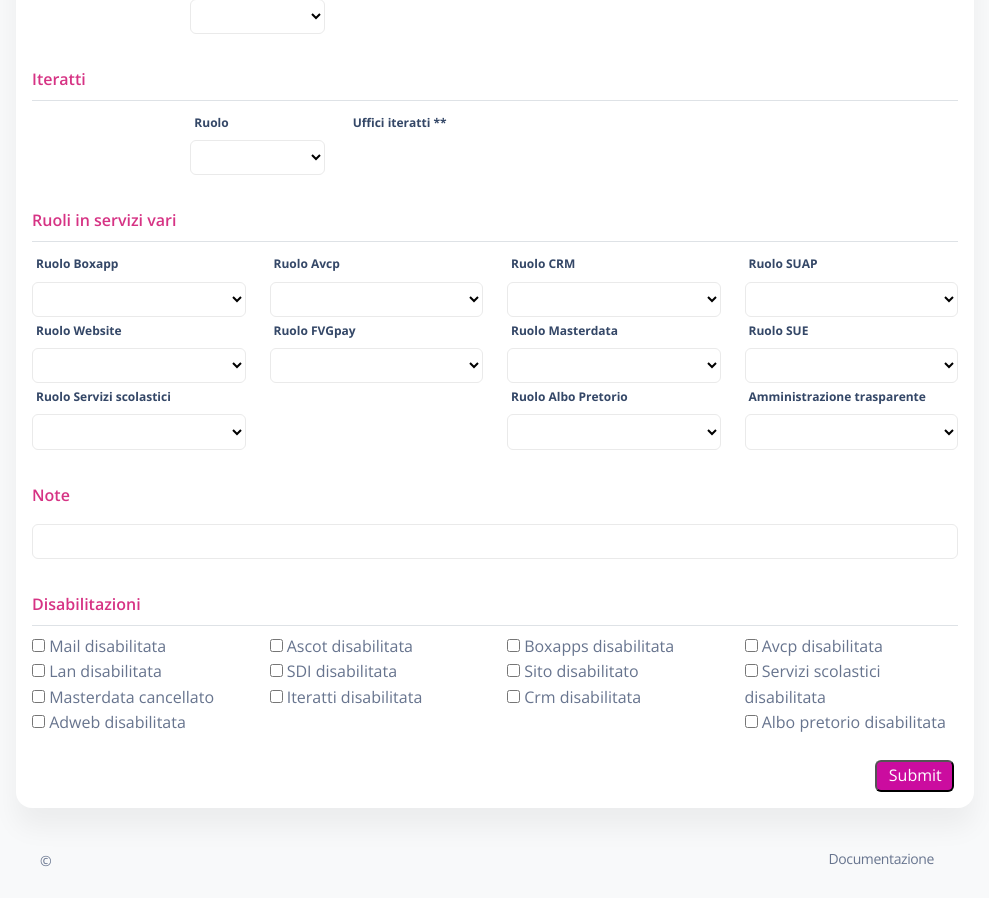
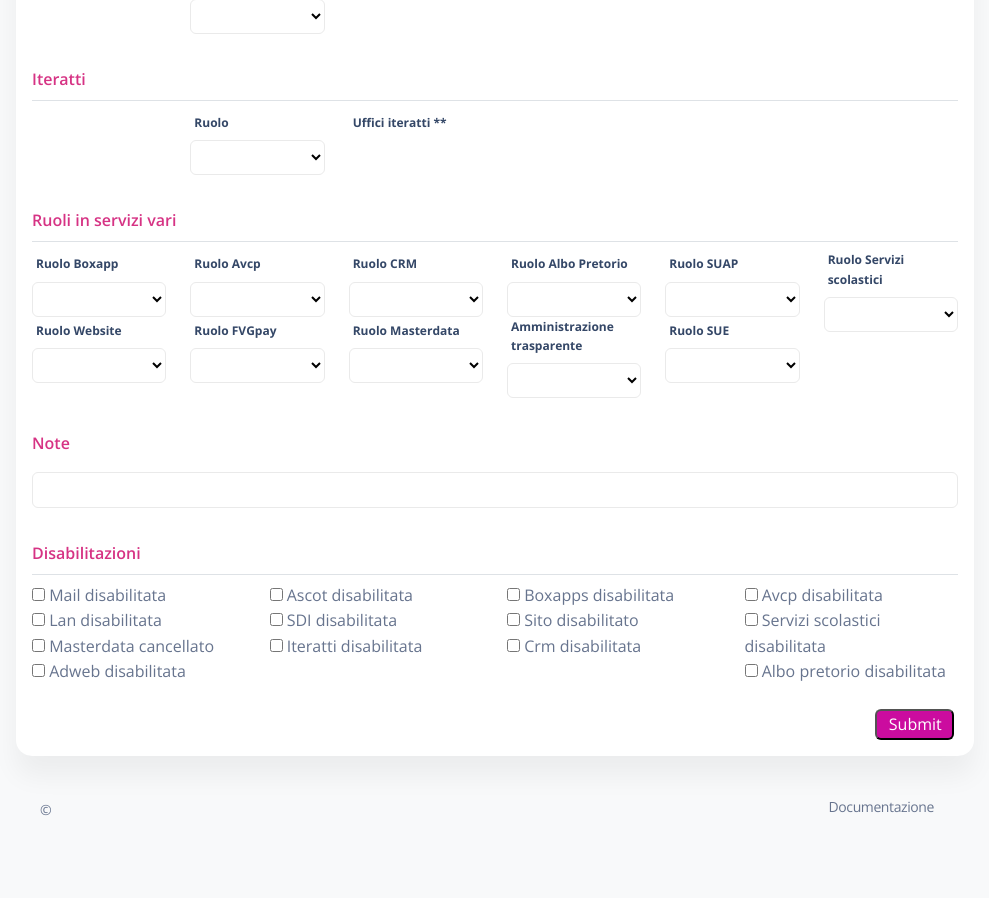
Before and after one commit to flond7/handleUsers, a Django app: template handleUsers/api/templates/user_create.html in a window 1280 px wide. Shown: the part 1025-1923 px from the top of the page, without its empty margins (282-1271 px from the left). After the commit the page ends 1841 px from the top, so only its background shows below. Run offline with Django 4.2, Linux system fonts and the light colour scheme; the template is opened without the code that fills it: values that come from a table or form of the project are taken from there, others are empty; some libraries are stand-ins or nearby versions.

Commit message:
reallignment fields FE

```diff
--- a/handleUsers/api/templates/user_create.html
+++ b/handleUsers/api/templates/user_create.html
@@ -248,7 +248,7 @@
                   <h6 class="h6 border-bottom w-100 pb-2">Ruoli in servizi vari</h6>
                   <div class="row">
 
-                    <div class="col-md-3">
+                    <div class="col-md-2">
                       <label>Ruolo Boxapp</label></br>
                       <select class="form-input rounded border-none w-100" name="boxAppsRole">
                         {% for office in BOXAPP_ROLES_CHOICES %}
@@ -262,18 +262,9 @@
                         <option value={{office.0}} {% if office.0 == u.websiteRole %} selected {% endif %}>{{office.1}}</option>
                         {% endfor %}
                       </select>
-                      </br>
-                      <label>Ruolo Servizi scolastici</label></br>
-                      <select class="form-input rounded border-none w-100" name="servScolRole">
-                        {% for office in SERVSCOL_ROLES_CHOICES %}
-                        <option value={{office.0}} {% if office.0 == u.servScolRole %} selected {% endif %}>{{office.1}}</option>
-                        {% endfor %}
-                      </select>
-                    </br>
-
                     </div>
 
-                    <div class="col-md-3">
+                    <div class="col-md-2">
                       <label>Ruolo Avcp</label></br>
                       <select class="form-input rounded border-none w-100" name="avcpRole">
                         {% for office in AVCP_ROLES_CHOICES %}
@@ -289,7 +280,7 @@
                       </select>
                     </div>
 
-                    <div class="col-md-3">
+                    <div class="col-md-2">
                       <label>Ruolo CRM</label></br>
                       <select class="form-input rounded border-none w-100" name="crmRole">
                         {% for office in CRM_ROLES_CHOICES %}
@@ -303,16 +294,25 @@
                         <option value={{office.0}} {% if office.0 == u.masterDataRole %} selected {% endif %}>{{office.1}}</option>
                         {% endfor %}
                       </select>
-                      </br>
+                    </div>
+
+                    <div class="col-md-2">
                       <label>Ruolo Albo Pretorio</label></br>
                       <select class="form-input rounded border-none w-100" name="alboPretRole">
                         {% for office in ALBOPRET_ROLES_CHOICES %}
                         <option value={{office.0}} {% if office.0 == u.alboPretRole %} selected {% endif %}>{{office.1}}</option>
                         {% endfor %}
                       </select>
+                      </br>
+                      <label>Amministrazione trasparente</label></br>
+                      <select class="form-input rounded border-none w-100" name="ammTraspRole">
+                        {% for office in AMMTRASP_ROLES_CHOICES %}
+                        <option value={{office.0}} {% if office.0 == u.ammTraspRole %} selected {% endif %}>{{office.1}}</option>
+                        {% endfor %}
+                      </select>
                     </div>
 
-                    <div class="col-md-3">
+                    <div class="col-md-2">
                       <label>Ruolo SUAP</label></br>
                       <select class="form-input rounded border-none w-100" name="suapRole">
                         {% for office in SUAP_ROLES_CHOICES %}
@@ -325,14 +325,18 @@
                         {% for office in SUE_ROLES_CHOICES %}
                         <option value={{office.0}} {% if office.0 == u.sueRole %} selected {% endif %}>{{office.1}}</option>
                         {% endfor %}
-                      </select></br>
-                      <label>Amministrazione trasparente</label></br>
-                      <select class="form-input rounded border-none w-100" name="ammTraspRole">
-                        {% for office in AMMTRASP_ROLES_CHOICES %}
-                        <option value={{office.0}} {% if office.0 == u.ammTraspRole %} selected {% endif %}>{{office.1}}</option>
+                      </select>
+                    </div>
+
+                    <div class="col-md-2">
+                      <label>Ruolo Servizi scolastici</label></br>
+                      <select class="form-input rounded border-none w-100" name="servScolRole">
+                        {% for office in SERVSCOL_ROLES_CHOICES %}
+                        <option value={{office.0}} {% if office.0 == u.servScolRole %} selected {% endif %}>{{office.1}}</option>
                         {% endfor %}
                       </select>
                     </div>
+
                   </div>
                 </div>
 
```
